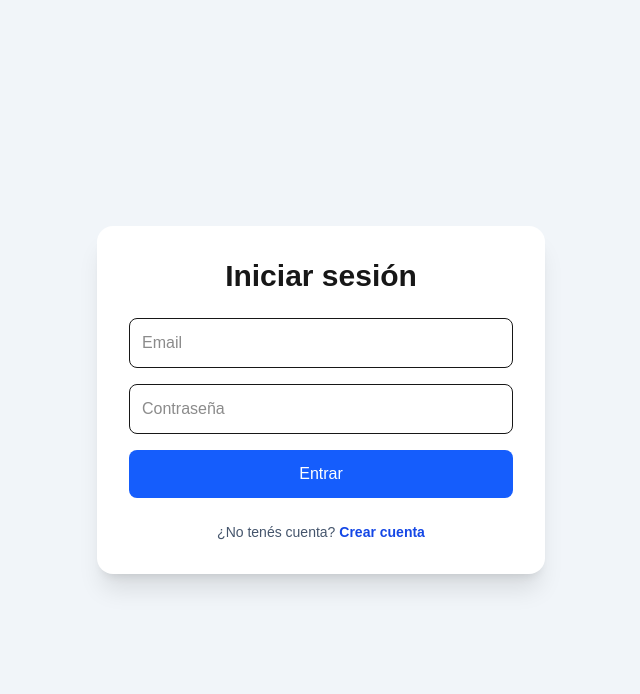
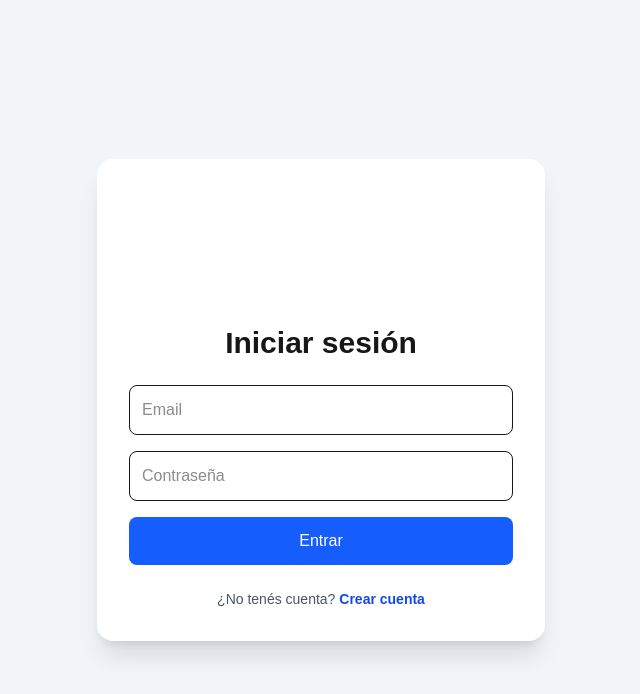
Before and after one commit to mbappsdev/presupuesto-ia, a Next.js app: page /login in a window 1280 px wide. Shown: the top 694 px of the page, without its empty margins (319-959 px from the left). Built offline with nearby package versions, Linux system fonts and the light colour scheme; no server answers.

Commit message:
Agregar logo de PresupuestoIA al login

```diff
--- a/src/app/login/page.tsx
+++ b/src/app/login/page.tsx
@@ -3,6 +3,7 @@
 import { useState } from "react";
 import { supabase } from "@/lib/supabase";
 import { useRouter } from "next/navigation";
+import BrandLogo from "@/components/BrandLogo";
 
 export default function LoginPage() {
   const router = useRouter();
@@ -33,6 +34,10 @@ export default function LoginPage() {
         onSubmit={handleLogin}
         className="bg-white p-8 rounded-2xl shadow-xl w-full max-w-md"
       >
+        <div className="mb-6 flex justify-center">
+          <BrandLogo className="h-auto w-full max-w-[330px]" priority />
+        </div>
+
         <h1 className="text-3xl font-bold text-center mb-6">
           Iniciar sesión
         </h1>
```
